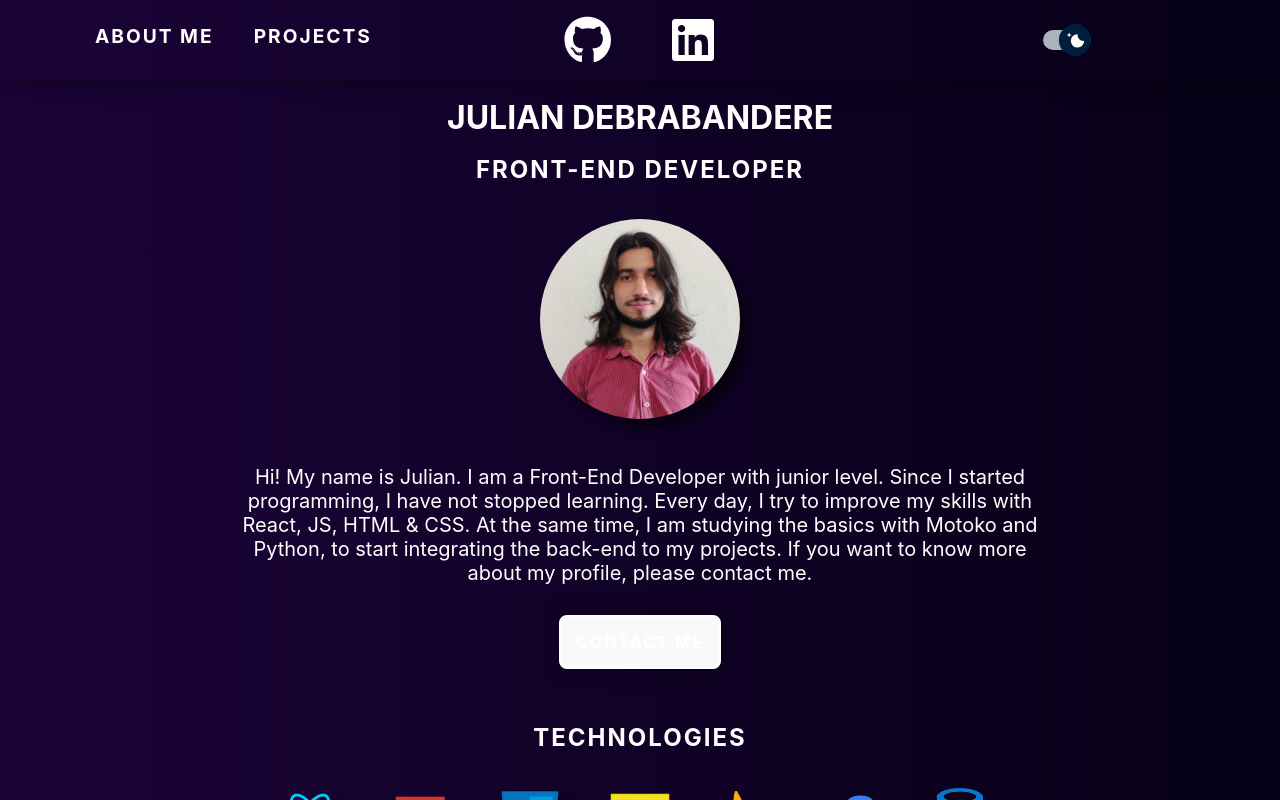
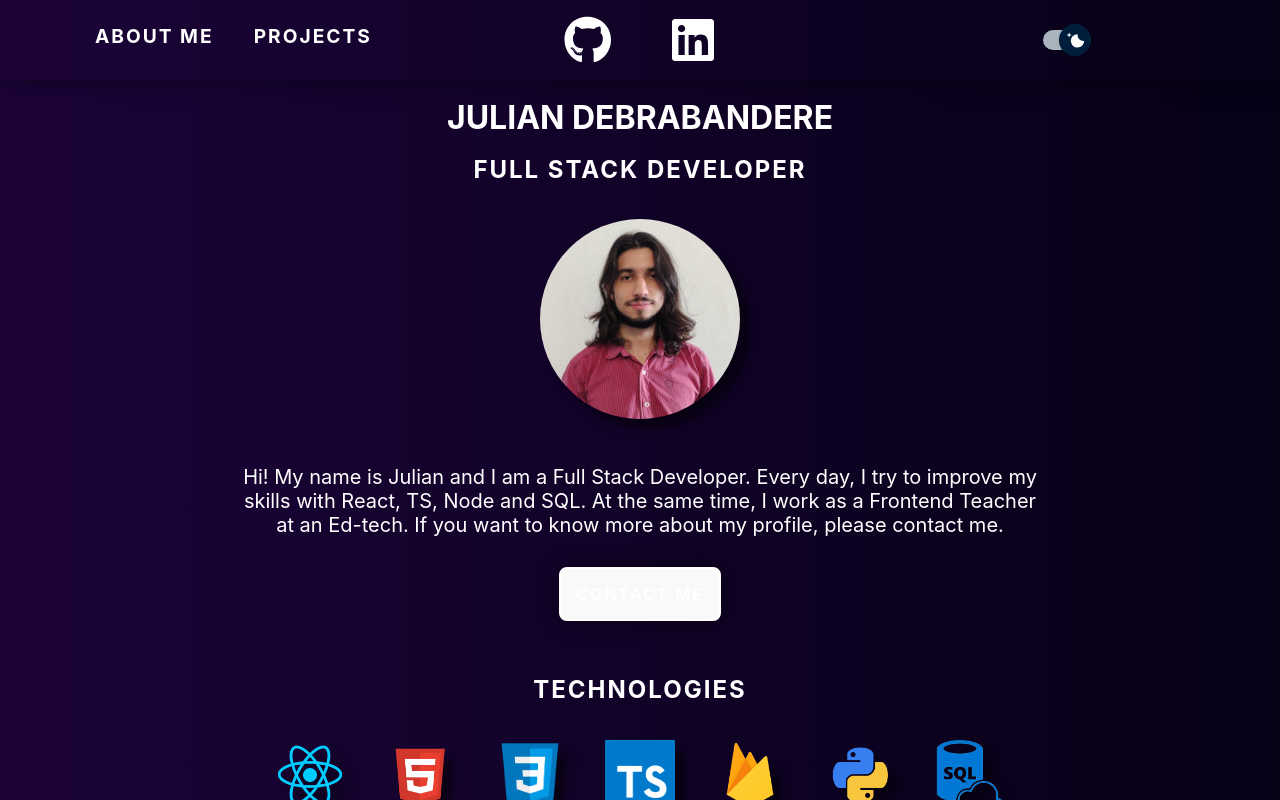
Before and after one commit to juliandebra/JulianDebrabandereCV, a React (Vite) app: page / in a window 1280 px wide. Shown: the top 800 px of the page. Built offline with nearby package versions, Linux system fonts and the light colour scheme.

Commit message:
Actualización

```diff
--- a/src/Components/About.jsx
+++ b/src/Components/About.jsx
@@ -1,28 +1,31 @@
-import React from 'react'
+import React from "react";
 
-import ProfileImage from '../assets/ProfileImage.jpg'
-const About = ({aboutRef, theme}) => {
+import ProfileImage from "../assets/ProfileImage.jpg";
+const About = ({ aboutRef, theme }) => {
   return (
     <div ref={aboutRef}>
-        <h1  className="Title">JULIAN DEBRABANDERE</h1>
-        <h1 className="Subtitle">Front-End Developer</h1>
-        <div className='About'>
-            <img src={ProfileImage} className="photo" alt=""/>
-            <p>
-                Hi! My name is Julian. I am a Front-End Developer with junior level.
-                Since I started programming, I have not stopped learning.
-                Every day, I try to improve my skills with React, JS, HTML & CSS.
-                At the same time, I am studying the basics with Motoko and Python,
-                to start integrating the back-end to my projects.
-                If you want to know more about my profile, please contact me.
-            </p>
-            <a href="mailto:julian.debra25@gmail.com" style={{textDecoration:"none"}} target="_blank">
-                <button className={theme ? "Contact-Button" : "Contact-Button-light" }>Contact Me</button>
-            </a>
-        </div>
+      <h1 className="Title">JULIAN DEBRABANDERE</h1>
+      <h1 className="Subtitle">Full Stack Developer</h1>
+      <div className="About">
+        <img src={ProfileImage} className="photo" alt="" />
+        <p>
+          Hi! My name is Julian and I am a Full Stack Developer. Every day, I
+          try to improve my skills with React, TS, Node and SQL. At the same
+          time, I work as a Frontend Teacher at an Ed-tech. If you want to know
+          more about my profile, please contact me.
+        </p>
+        <a
+          href="mailto:julian.debra25@gmail.com"
+          style={{ textDecoration: "none" }}
+          target="_blank"
+        >
+          <button className={theme ? "Contact-Button" : "Contact-Button-light"}>
+            Contact Me
+          </button>
+        </a>
+      </div>
+    </div>
+  );
+};
 
-    </div>
-  )
-}
-
-export default About
+export default About;
```
Also changed, not shown: src/Components/Tech.jsx (+38 -33 lines), src/assets/typescript.png (added).
